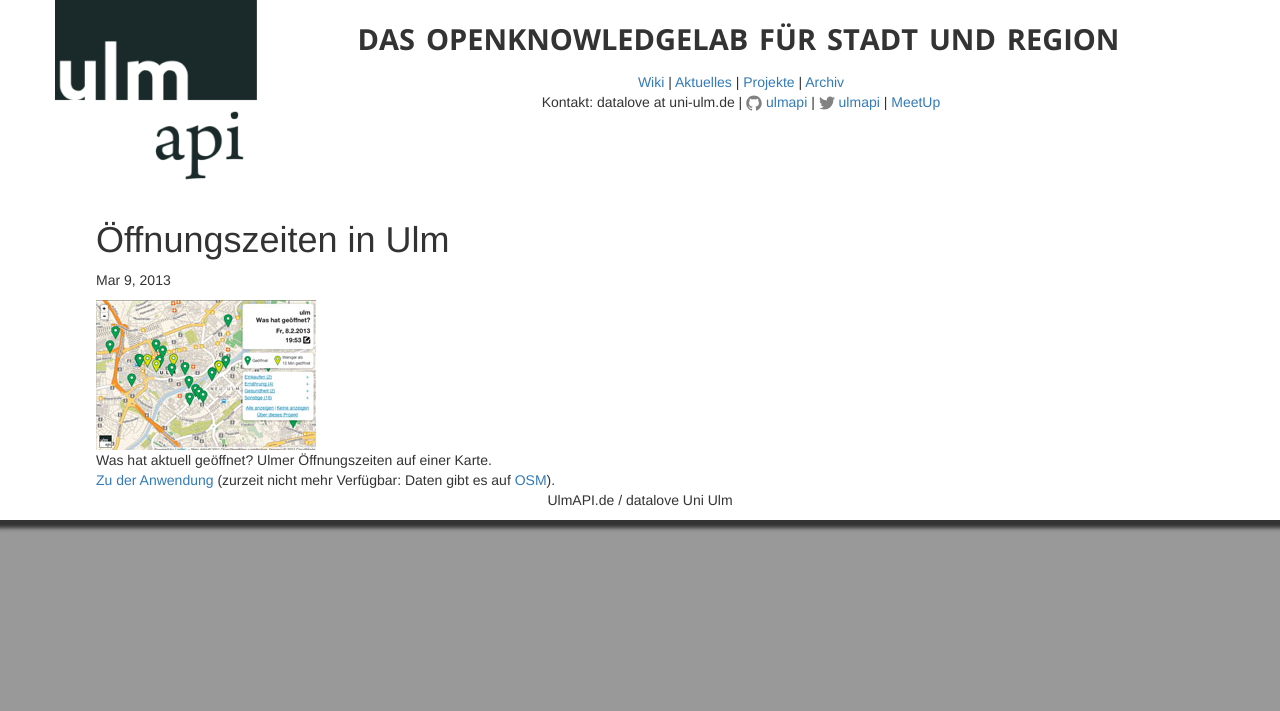
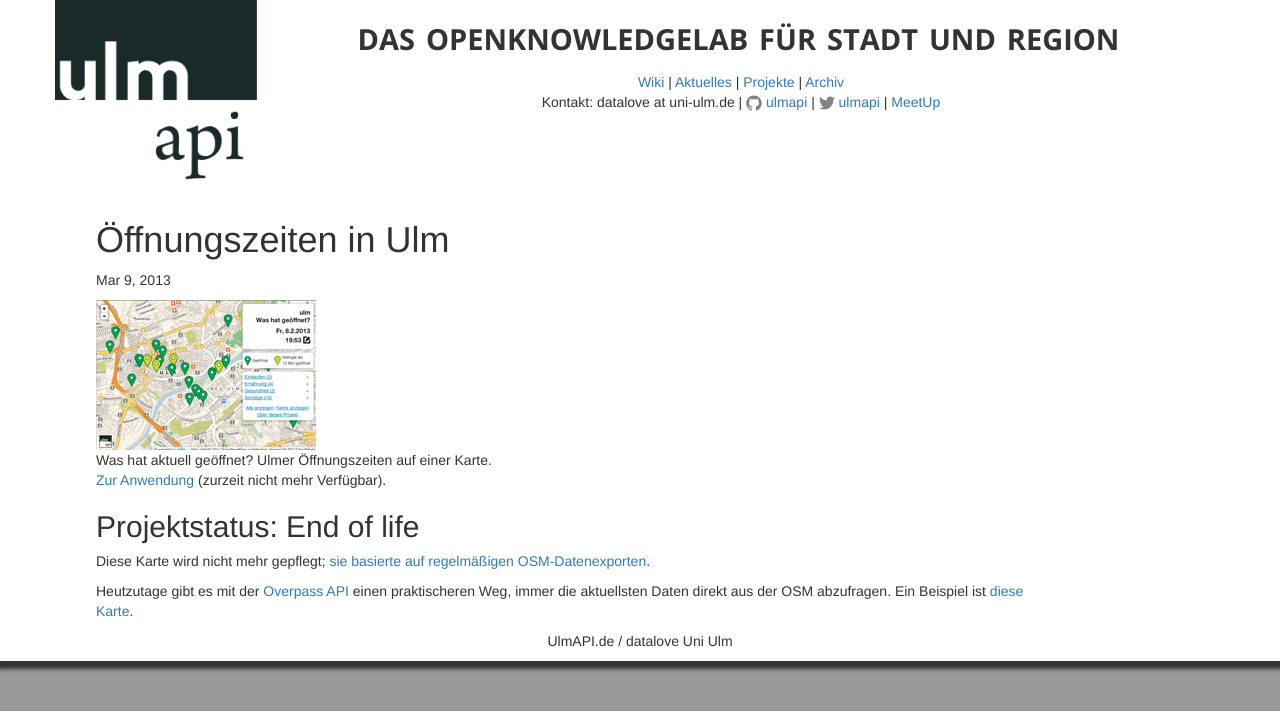
Before and after one commit to UlmApi/ulmapi.github.com, a Jekyll site: the page built from _posts/2013-03-09-oeffnungszeiten.md, in a window 1280 px wide. Shown: the top 711 px of the page. Built offline with Jekyll 4.4.1, drawn with Linux system fonts in a browser that asks for light colours.

Commit message:
fixed overlong introduction to uulm-map, added more info

```diff
--- a/_posts/2013-03-09-bus-fs-et.html
+++ b/_posts/2013-03-09-bus-fs-et.html
@@ -9,4 +9,4 @@ title: "Live-Busabfahrtszeiten"
 ---
 
 Live-Abfahrtszeiten auf dem großen Monitor im Uni-Forum.<br/>
-<a href="http://bus.fs-et.de/">Zu der Anzeige</a>
+<a href="http://bus.fs-et.de/">Zur Anzeige</a>
--- a/_posts/2013-03-09-oeffnungszeiten.html
+++ /dev/null
@@ -1,14 +0,0 @@
----
-layout: post
-categories: project
-date: 2013-03-09 00:00:00
-remote: "http://oeffnungszeiten.ulmApi.de"
-title: "Öffnungszeiten in Ulm"
-img: "/images/projects/thumb0.jpg"
-imgalt: "Öffnungszeiten"
-isarchive: "yes"
-largedesc: true
----
-
-Was hat aktuell geöffnet? Ulmer Öffnungszeiten auf einer Karte.<br/>
-<a href="http://oeffnungszeiten.ulmApi.de" title="Öffnungszeiten in Ulm">Zu der Anwendung</a> (zurzeit nicht mehr Verfügbar: Daten gibt es auf <a href="http://www.openstreetmap.com">OSM</a>).
--- /dev/null
+++ b/_posts/2013-03-09-oeffnungszeiten.md
@@ -0,0 +1,20 @@
+---
+layout: post
+categories: project
+date: 2013-03-09 00:00:00
+remote: "http://oeffnungszeiten.ulmApi.de"
+title: "Öffnungszeiten in Ulm"
+img: "/images/projects/thumb0.jpg"
+imgalt: "Öffnungszeiten"
+isarchive: "yes"
+largedesc: true
+---
+
+Was hat aktuell geöffnet? Ulmer Öffnungszeiten auf einer Karte.<br/>
+<a href="http://oeffnungszeiten.ulmApi.de" title="Öffnungszeiten in Ulm">Zur Anwendung</a> (zurzeit nicht mehr Verfügbar).
+
+## Projektstatus: End of life
+
+Diese Karte wird nicht mehr gepflegt; [sie basierte auf regelmäßigen OSM-Datenexporten](https://github.com/cmichi/ulm-opening-hours).
+
+Heutzutage gibt es mit der [Overpass API](http://wiki.openstreetmap.org/wiki/Overpass_API) einen praktischeren Weg, immer die aktuellsten Daten direkt aus der OSM abzufragen. Ein Beispiel ist [diese Karte](http://openingh.openstreetmap.de/).
--- a/_posts/2013-03-25-busfahrt.html
+++ b/_posts/2013-03-25-busfahrt.html
@@ -8,5 +8,5 @@ imgalt: "Live Busabfahrtszeiten Ulm"
 isarchive: "yes"
 ---
 
-Mobil die Live Busabfahrtszeiten an der aktuellen Haltestelle abfragen.<br/>
-<a href="https://h.fs-et.de">Zu der Anwendung</a> (nicht mehr verfügbar; alternative gibt es <a href="http://bus.fs-et.de/">hier</a>).
+Mobil die Live-Busabfahrtszeiten an der aktuellen Haltestelle abfragen.<br/>
+<a href="http://h.fs-et.de">Zur Anwendung</a> (Alternative auch <a href="http://bus.fs-et.de/">hier</a>).
--- a/_posts/2014-11-29-opencitycamp.html
+++ b/_posts/2014-11-29-opencitycamp.html
@@ -7,4 +7,4 @@ title:  "Open City Camp 2014"
 date:   2014-11-29 00:00:00
 categories: event
 ---
-Am 29.11. fand das <a href="http://www.opencitycamp.de">Open City Camp 2014</a> in Stuttgart statt.<br/><a href="http://opencitycamp.de">Mehr Infos</a>
+Am 29.11. fand das <a href="http://www.opencitycamp.de">Open City Camp 2014</a> in Stuttgart statt.<br/><a href="http://opencitycamp.de/14">Mehr Infos</a>
```
Also changed, not shown: _posts/2015-02-21-access-map.md (+3 -4 lines), _posts/2015-02-21-uulm-map.md (+3 -1 lines).
